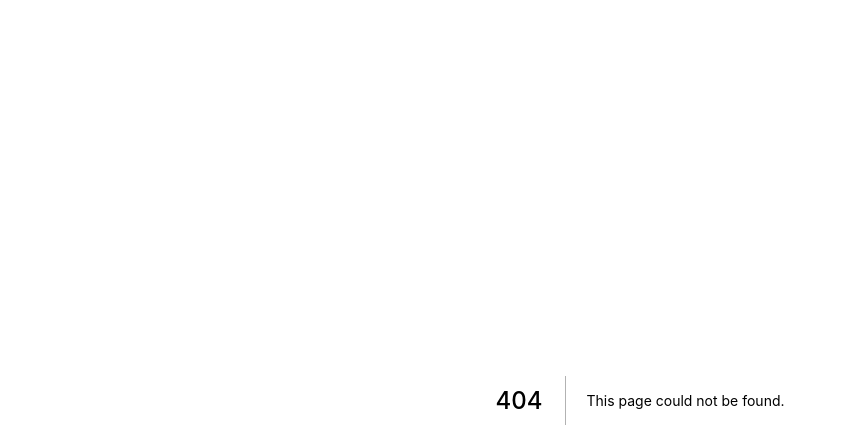
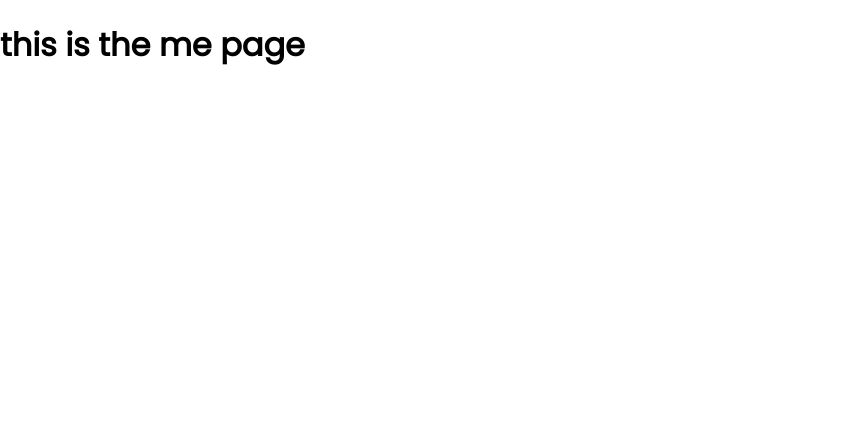
Before and after one commit to dunleavyjack/portfolio, a Next.js app: page /me in a window 1280 px wide. Before the commit this address had no page. Shown: the top 448 px of the page, without its empty margins (0-847 px from the left). Built offline with nearby package versions, Linux system fonts and the light colour scheme.

Commit message:
Sample pages

```diff
--- /dev/null
+++ b/pages/me.tsx
@@ -0,0 +1,11 @@
+import type { NextPage } from 'next';
+
+const Me: NextPage = () => {
+    return (
+        <div>
+            <h1>this is the me page</h1>
+        </div>
+    );
+};
+
+export default Me;
```
Also changed, not shown: pages/projects.tsx (added, +11 -0 lines), pages/work.tsx (added, +11 -0 lines).
